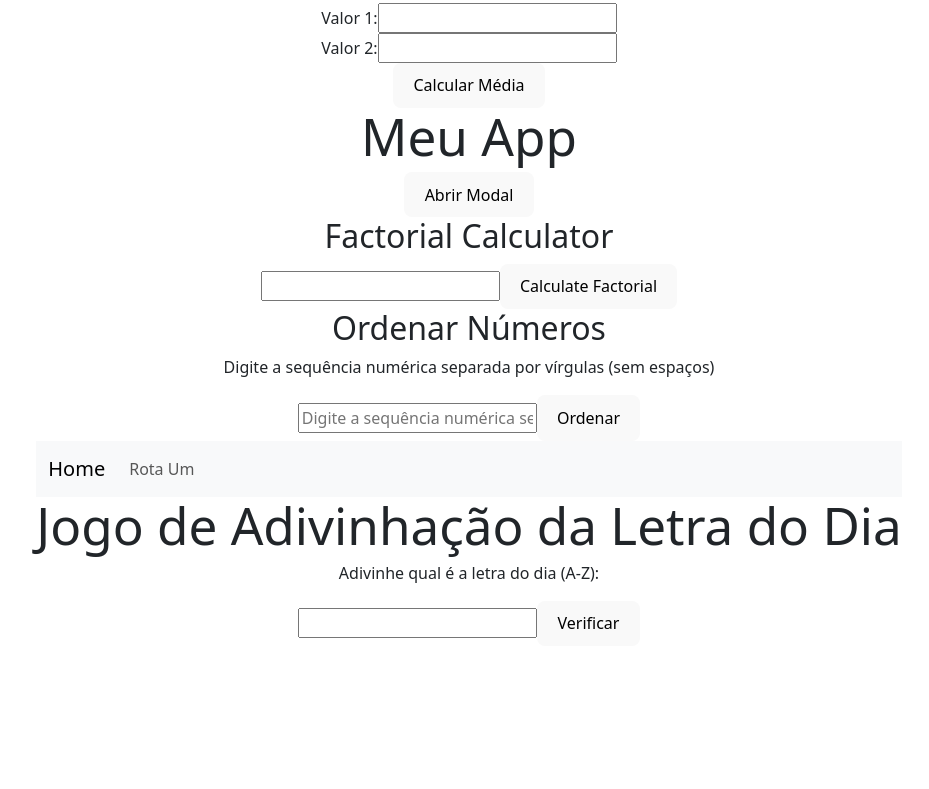
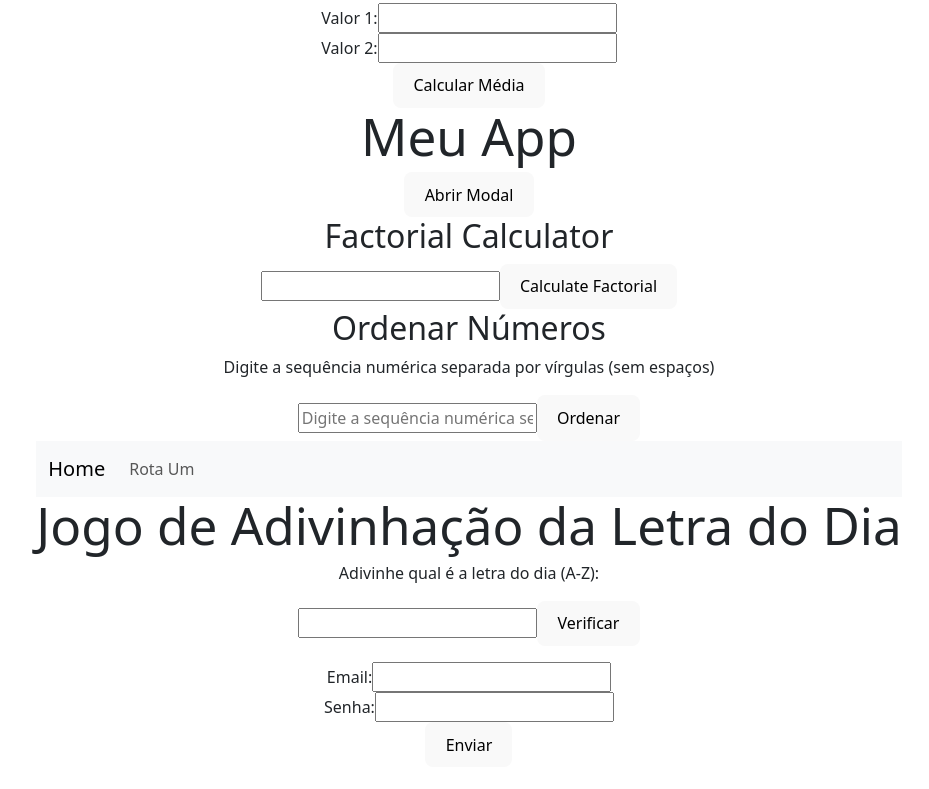
Before and after one commit to euannerocha/tres_meia_meia_code, a React (Vite) app in the folder code_tres_meia_meia/: page / in a window 1280 px wide. Shown: the part 2990-3779 px from the top of the page, without its empty margins (171-1100 px from the left). Before the commit the page ends 3716 px from the top, so only its background shows below. Built offline with nearby package versions, Linux system fonts and the light colour scheme; no server answers.

Commit message:
dia_cinquenta_e_quatro

```diff
--- a/code_tres_meia_meia/src/pages/Home.tsx
+++ b/code_tres_meia_meia/src/pages/Home.tsx
@@ -34,6 +34,7 @@ import FactorialCalculator from "../progresso/Fevereiro/dia_50/dia_cinquenta";
 import OrdenarNumeros from "../progresso/Fevereiro/dia_51/dia_cinquenta_e_um";
 import NavigationBar from "../progresso/Fevereiro/dia_52/dia_cinquenta_e_dois";
 import AcerteALetra from "../progresso/Fevereiro/dia_53/dia_cinquenta_e_tres";
+import ContactForm from "../progresso/Fevereiro/dia_54/dia_cinquenta_e_quatro";
 
 // import BarChart from "./progresso/Fevereiro/dia_37/dia_trinta_e_sete";
 
@@ -168,6 +169,7 @@ function Home() {
       <OrdenarNumeros />
       <NavigationBar/>
       <AcerteALetra/>
+      <ContactForm/>
     </div>
   );
 }
--- /dev/null
+++ b/code_tres_meia_meia/src/progresso/Fevereiro/dia_54/dia_cinquenta_e_quatro.tsx
@@ -0,0 +1,65 @@
+import React, { useState } from 'react';
+
+const ContactForm = () => {
+  const [email, setEmail] = useState('');
+  const [password, setPassword] = useState('');
+  const [emailError, setEmailError] = useState('');
+  const [passwordError, setPasswordError] = useState('');
+
+  const validateEmail = () => {
+    const regex = /^[^\s@]+@[^\s@]+\.[^\s@]+$/;
+    if (!email) {
+      setEmailError('Email é obrigatório');
+    } else if (!regex.test(email)) {
+      setEmailError('Email inválido');
+    } else {
+      setEmailError('');
+    }
+  };
+
+  const validatePassword = () => {
+    if (!password) {
+      setPasswordError('Senha é obrigatória');
+    } else if (password.length < 6) {
+      setPasswordError('A senha deve ter no mínimo 6 caracteres');
+    } else {
+      setPasswordError('');
+    }
+  };
+
+  const handleSubmit = (e: { preventDefault: () => void; }) => {
+    e.preventDefault();
+    validateEmail();
+    validatePassword();
+  };
+
+  return (
+    <form onSubmit={handleSubmit}>
+      <div>
+        <label htmlFor="email">Email:</label>
+        <input
+          type="email"
+          id="email"
+          value={email}
+          onChange={(e) => setEmail(e.target.value)}
+          onBlur={validateEmail}
+        />
+        {emailError && <div className="error">{emailError}</div>}
+      </div>
+      <div>
+        <label htmlFor="password">Senha:</label>
+        <input
+          type="password"
+          id="password"
+          value={password}
+          onChange={(e) => setPassword(e.target.value)}
+          onBlur={validatePassword}
+        />
+        {passwordError && <div className="error">{passwordError}</div>}
+      </div>
+      <button type="submit">Enviar</button>
+    </form>
+  );
+};
+
+export default ContactForm;
```
